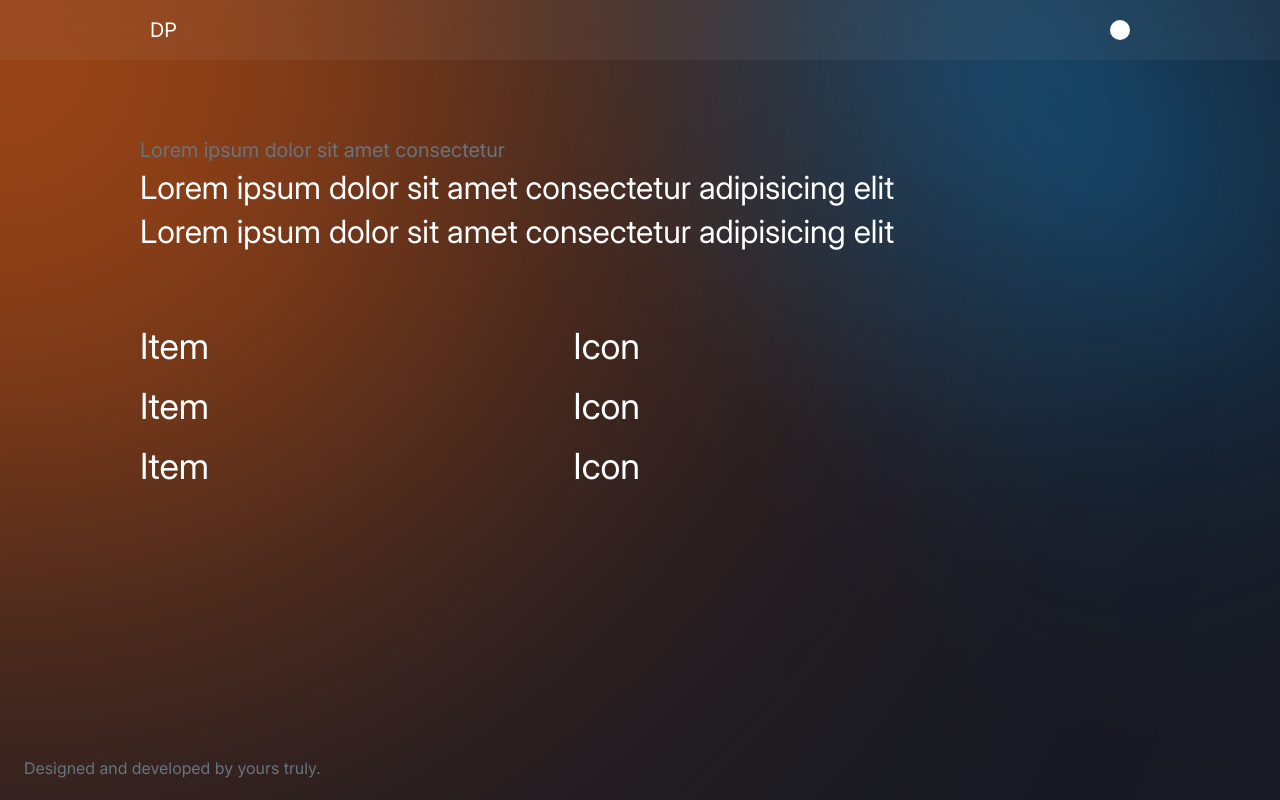
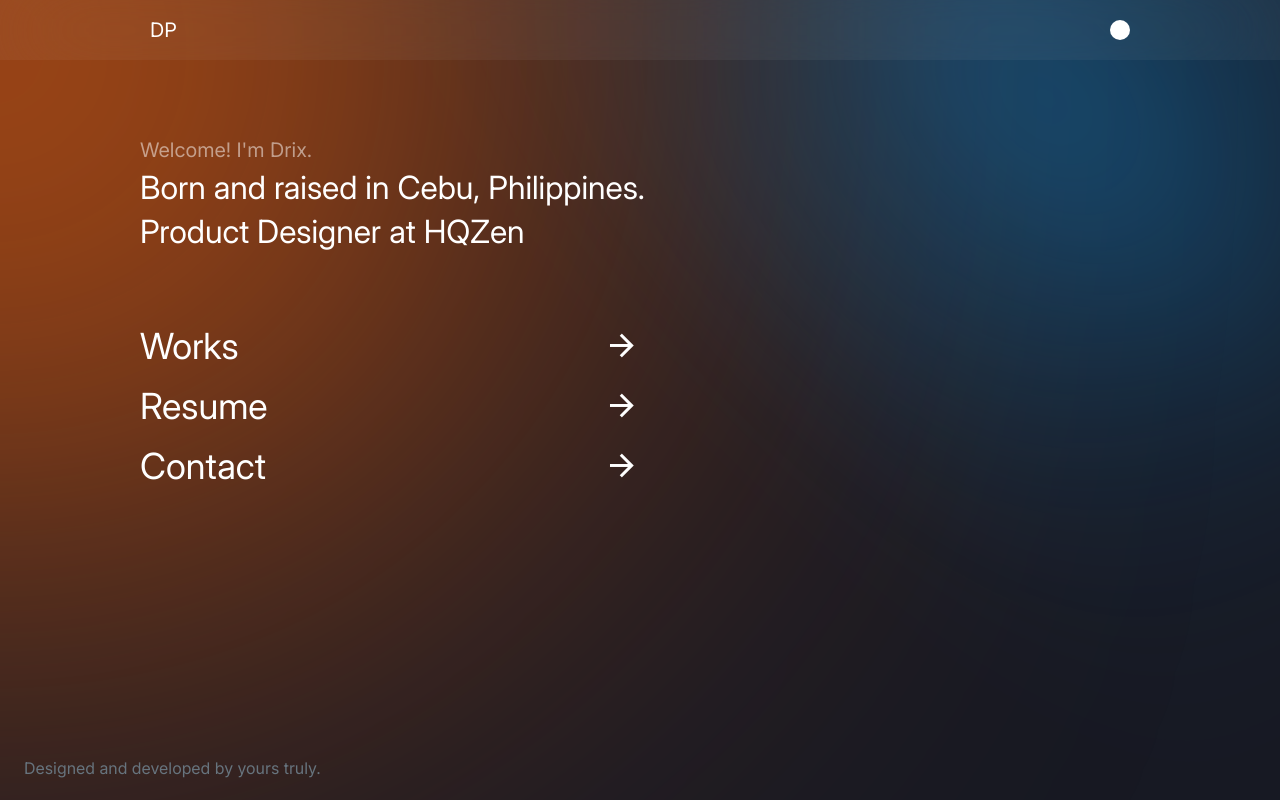
Before and after one commit to drixsp/drix.dev, a Vue app: page / in a window 1280 px wide. Shown: the top 800 px of the page. Built offline with nearby package versions, Linux system fonts and the light colour scheme.

Commit message:
Adjust text and spacing

```diff
--- a/src/pages/Home.vue
+++ b/src/pages/Home.vue
@@ -1,43 +1,45 @@
 <template>
     <ContentBody>
-        <div class="top">
-            <h3 class="h3 regular c-tertiary">
-                Lorem ipsum dolor sit amet consectetur
+        <div class="section">
+            <header class="section-top">
+                <h3 class="h3 regular greeting">
+                    Welcome! I'm Drix.
                 </h3>
                 <h1 class="h1 regular">
-                Lorem ipsum dolor sit amet consectetur adipisicing elit
+                    Born and raised in Cebu, Philippines.
                 </h1>
                 <h1 class="h1 regular">
-                Lorem ipsum dolor sit amet consectetur adipisicing elit
+                    Product Designer at HQZen
                 </h1>
-        </div>
-        <main>
+            </header>
+            <main class="section-main">
                 <ul class="nav-list">
                     <li>
                         <div class="nav-list__item">
-                        <p>Item</p>
-                        <p>Icon</p>
+                            <p>Works</p>
+                            <i class="mdi mdi-arrow-right"></i>
                         </div>
                     </li>
                     <li>
                         <div class="nav-list__item">
-                        <p>Item</p>
-                        <p>Icon</p>
+                            <p>Resume</p>
+                            <i class="mdi mdi-arrow-right"></i>
                         </div>
                     </li>
                     <li>
                         <div class="nav-list__item">
-                        <p>Item</p>
-                        <p>Icon</p>
+                            <p>Contact</p>
+                            <i class="mdi mdi-arrow-right"></i>
                         </div>
                     </li>
                 </ul>
             </main>
-        <footer class="footer">
+            <footer class="section-footer">
                 <p class="c-tertiary">
                     Designed and developed by yours truly.
                 </p>
             </footer>
+        </div>
     </ContentBody>
 </template>
 
@@ -55,17 +57,30 @@
 </script>
 
 <style lang="scss" scoped>
-    .top {
+    // @import 'src/stylesheets/styles.scss';
+
+    .section {
+        display: flex;
+        flex-direction: column;
+        gap: 80px;
+
+        &-top {
+            // @include flex-column();
             display: flex;
             flex-direction: column;
             gap: 12px;
+
+            h3 {
+                color: rgba(255, 255, 255, 0.5);
+            }
         }
 
+        &-main {
             .nav-list {
+                // @include flex-column();
                 display: flex;
                 flex-direction: column;
                 gap: 24px;
-        margin-top: 80px;
                 width: 50%;
 
                 &__item {
@@ -74,8 +89,9 @@
                     font-size: 36px;
                 }
             }
+        }
 
-    .footer {
+        &-footer {
             position: absolute;
             display: flex;
             align-items: center;
@@ -85,4 +101,5 @@
             left: 0;
             padding: 0 24px;
         }
+    }
 </style>
```
Lines whose indentation alone changed are shown as unchanged.
